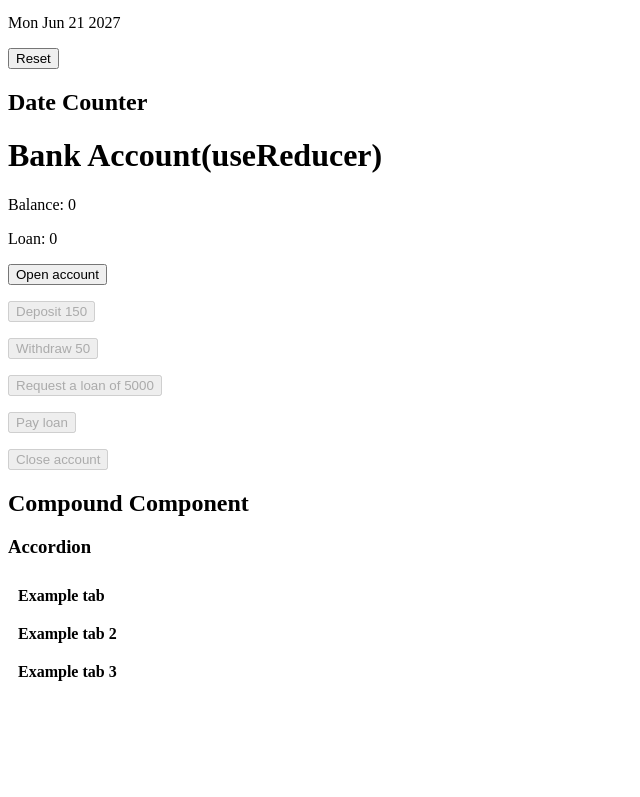
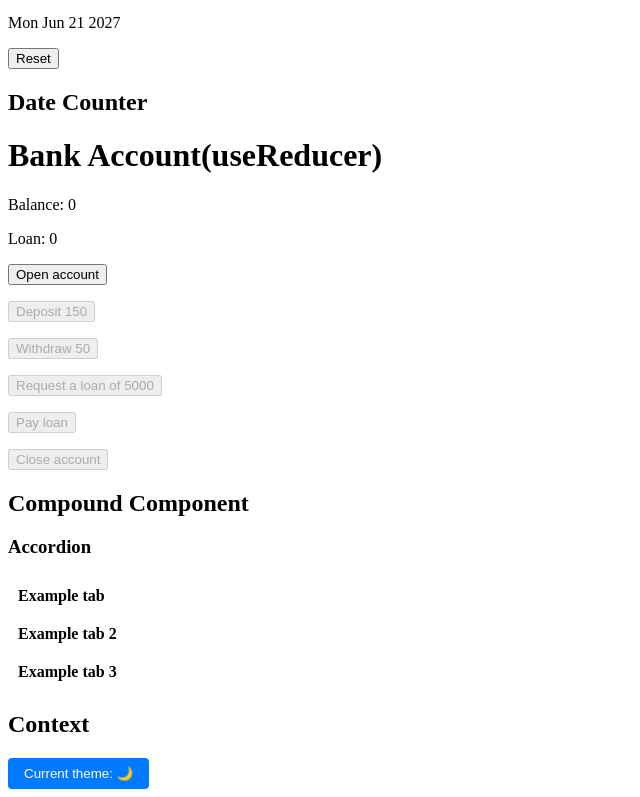
Before and after one commit to biancavlz/component-catalog, a React (Create React App) app: page / in a window 1280 px wide. Shown: the part 765-1562 px from the top of the page, without its empty margins (0-640 px from the left). Before the commit the page ends 1464 px from the top, so only its background shows below. Built offline with nearby package versions, Linux system fonts and the light colour scheme; no server answers.

Commit message:
Add simple functionality of  DarkModeButton with context API

```diff
--- a/src/App.js
+++ b/src/App.js
@@ -7,6 +7,8 @@ import Locator from "./components/geoLocation/Locator";
 import DateCounter from "./components/counter/DateCounter";
 import BankAccount from "./components/bankAccount/BankAccount";
 import Accordion from "./components/compoundComponents/accordion/Accordion";
+import DarkModeButton from "./components/darkModeButton/DarkModeButton";
+import { DarkModeProvider } from "./context/DarkModeContext";
 
 function App() {
   return (
@@ -76,6 +78,12 @@ function App() {
           </Accordion.Item>
         </Accordion>
       </HeaderCard>
+
+      <DarkModeProvider>
+        <HeaderCard text={"Context"}>
+          <DarkModeButton />
+        </HeaderCard>
+      </DarkModeProvider>
     </div>
   );
 }
--- /dev/null
+++ b/src/components/darkModeButton/DarkModeButton.js
@@ -0,0 +1,23 @@
+import { useDarkMode } from "../../context/DarkModeContext";
+
+function DarkModeButton() {
+  const { theme, setTheme } = useDarkMode();
+
+  return (
+    <button
+      style={{
+        background: "#007bff",
+        color: "#fff",
+        border: "none",
+        padding: "0.5rem 1rem",
+        borderRadius: "0.25rem",
+        cursor: "pointer",
+      }}
+      onClick={() => setTheme((t) => !t)}
+    >
+      Current theme: {theme ? "🌙" : "☀️"}
+    </button>
+  );
+}
+
+export default DarkModeButton;
--- /dev/null
+++ b/src/context/DarkModeContext.js
@@ -0,0 +1,24 @@
+import { createContext, useState, useContext } from "react";
+
+const ThemeContext = createContext();
+
+function DarkModeProvider({ children }) {
+  const [theme, setTheme] = useState("light");
+
+  return (
+    <ThemeContext.Provider value={{ theme, setTheme }}>
+      {children}
+    </ThemeContext.Provider>
+  );
+}
+
+function useDarkMode() {
+  const context = useContext(ThemeContext);
+
+  if (context === undefined)
+    throw new Error("ThemeContext was used outside DarkModeProvider");
+
+  return context;
+}
+
+export { DarkModeProvider, useDarkMode };
```
